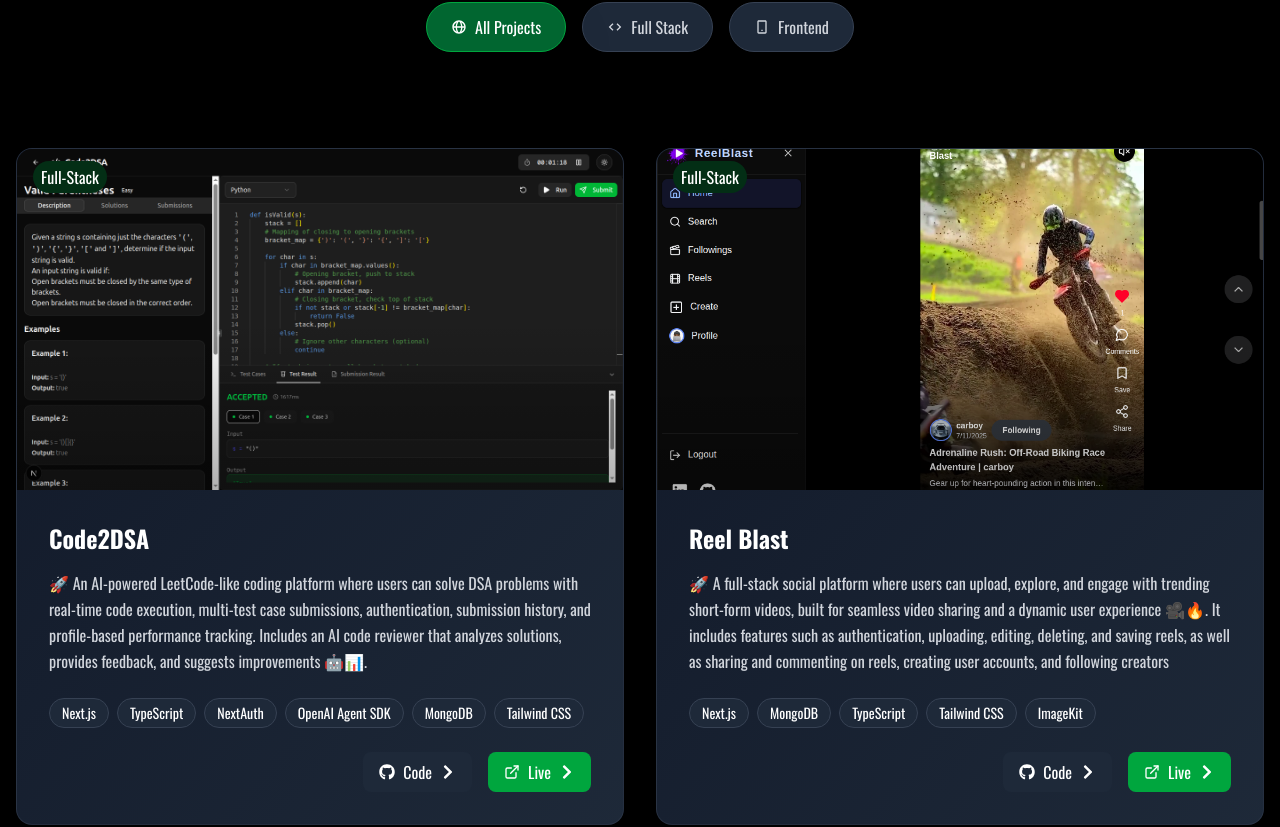
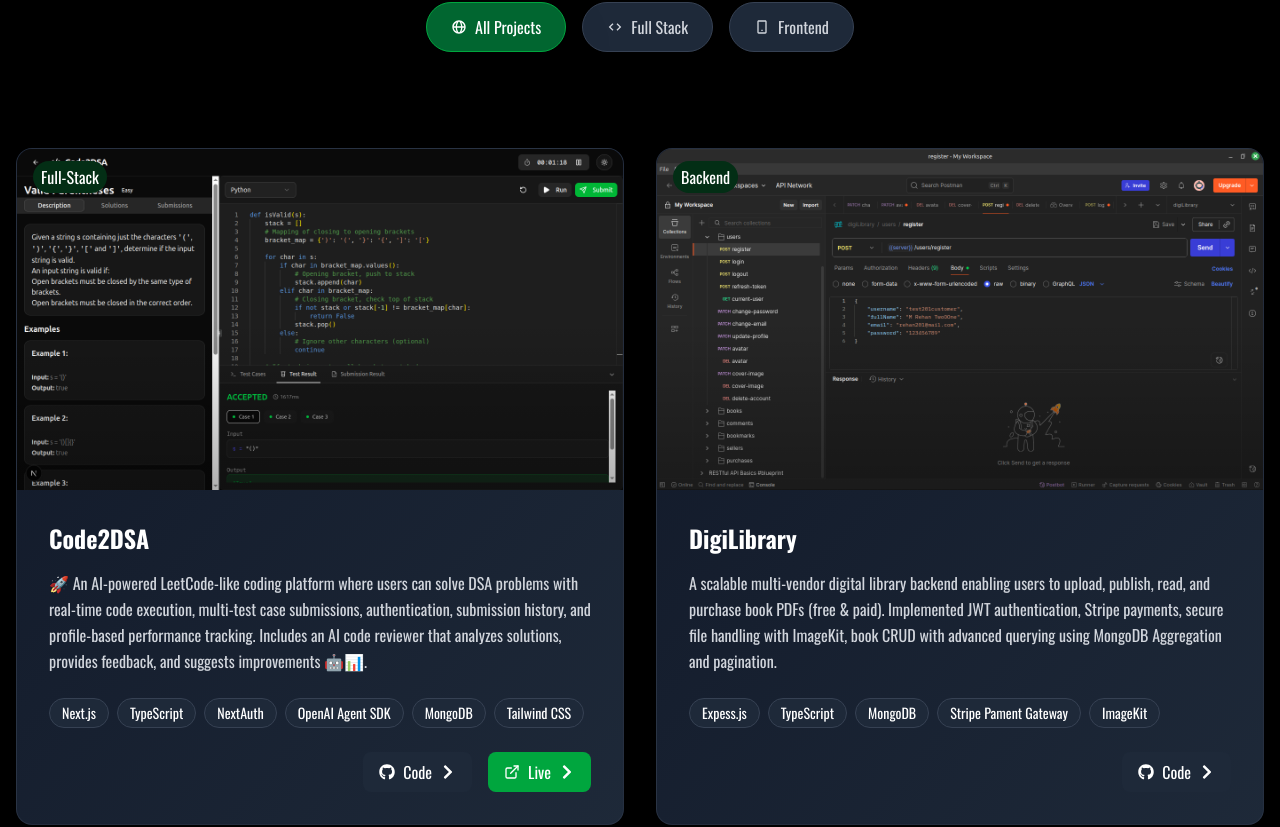
Before and after one commit to mrehanamjad/portfolio-mrehanamjad, a Next.js app: page /projects in a window 1280 px wide. Shown: the part 421-1248 px from the top of the page. Built offline with nearby package versions, Linux system fonts and the light colour scheme; a web font is replaced by a local one.

Commit message:
add one backend project

```diff
--- a/src/components/ProjectPgCard.tsx
+++ b/src/components/ProjectPgCard.tsx
@@ -18,7 +18,7 @@ function ProjectPgCard({
   image: string
   technologies: string[]
   category: string
-  live: string
+  live?: string
   github: string
 }) {
   return (
--- a/src/data/projects.json
+++ b/src/data/projects.json
@@ -14,8 +14,24 @@
     ],
     "category": "Full-Stack",
     "live": "https://code2dsa.vercel.app/",
-    "github": "https://github.com/mrehanamjad/code2dsa",
+    "github": "https://github.com/mrehanamjad/Code2DSA-AI-Powered-Coding-Platform-Like-LeetCode",
     "featured": true
+  },
+    {
+    "color": "bg-gradient-to-br from-purple-700 to-indigo-600 text-gray-100",
+    "title": "DigiLibrary",
+    "description": "A scalable multi-vendor digital library backend enabling users to upload, publish, read, and purchase book PDFs (free & paid). Implemented JWT authentication, Stripe payments, secure file handling with ImageKit, book CRUD with advanced querying using MongoDB Aggregation and pagination.",
+    "image": "/projects/digilibrary-backend.png",
+    "technologies": [
+      "Expess.js",
+      "TypeScript",
+      "MongoDB",
+      "Stripe Pament Gateway",
+      "ImageKit"
+    ],
+    "category": "Backend",
+    "github": "https://github.com/mrehanamjad/DigiLibrary-MERN-Backend",
+    "featured": false
   },
   {
     "color": "bg-gradient-to-br from-blue-700 to-blue-600 text-gray-100",
```
Also changed, not shown: public/projects/digilibrary-backend.png (added).
